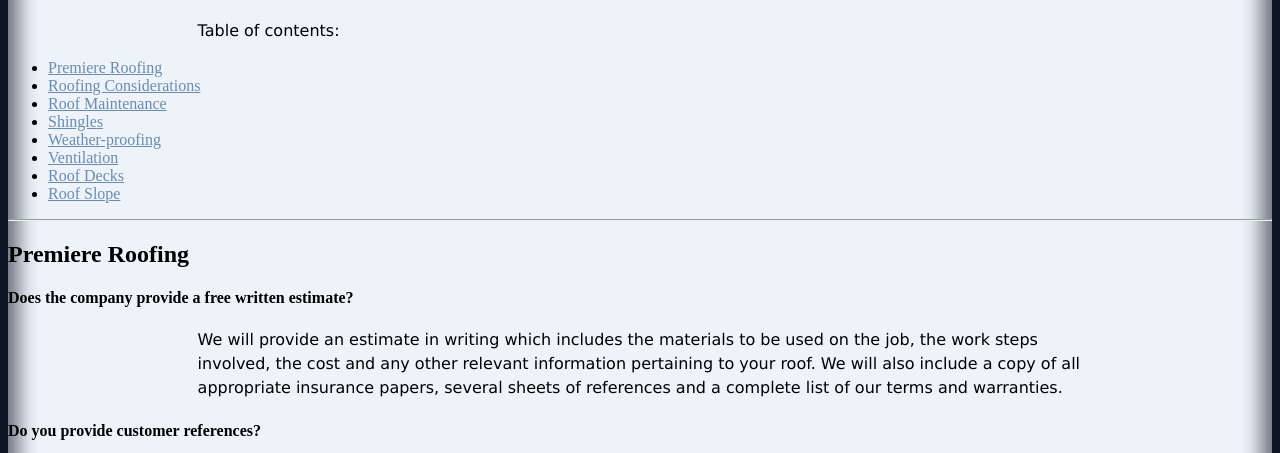
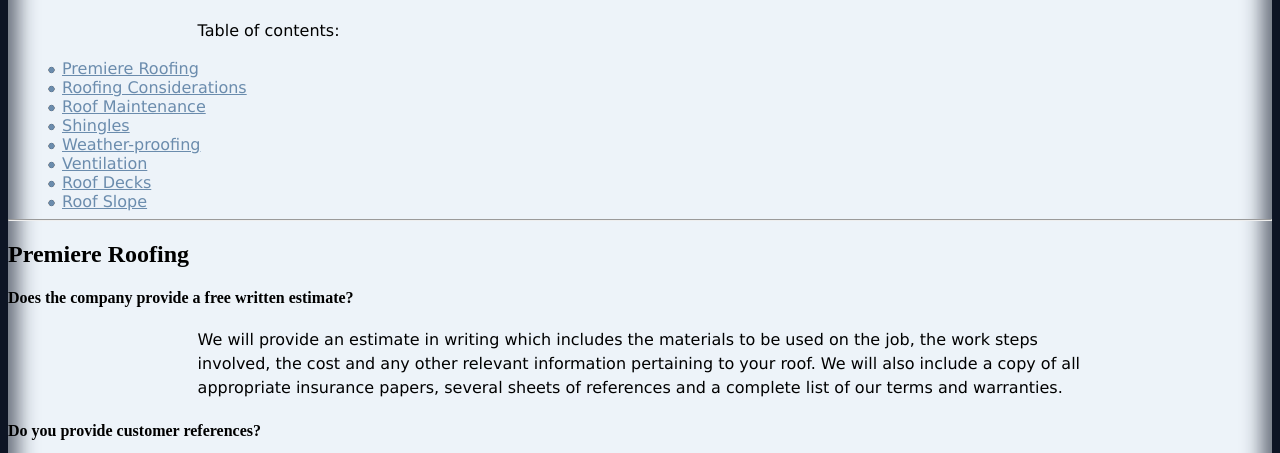
Before and after one commit to Shishkaweasel/ravioli, a plain HTML site: page faq.html in a window 1280 px wide. Shown: the part 644-1097 px from the top of the page. Drawn offline with Linux system fonts and the light colour scheme.

Commit message:
Update faq.html

```diff
--- a/faq.html
+++ b/faq.html
@@ -73,7 +73,7 @@
 <div class="content">
 <h1>Frequently Asked Questions</h1>
         <p>Table of contents:</p>
-<ul>
+<ul class="bullet_time">
 <li><a href="#premiere-roofing">Premiere Roofing</a></li>
 <li><a href="#roofing-considerations">Roofing Considerations</a></li>
 <li><a href="#roof-maintenance">Roof Maintenance</a></li>
@@ -82,7 +82,8 @@
 <li><a href="#ventilation">Ventilation</a></li>
 <li><a href="#roof-decks">Roof Decks</a></li>
 <li><a href="#roof-slope">Roof Slope</a></li>
-</ul>
+	</ul>
+
 <hr />
 <h2 id="premiere-roofing">Premiere Roofing</h2>
 <h4 id="does-the-company-provide-a-free-written-estimate">Does the company provide a free written estimate?</h4>
```
